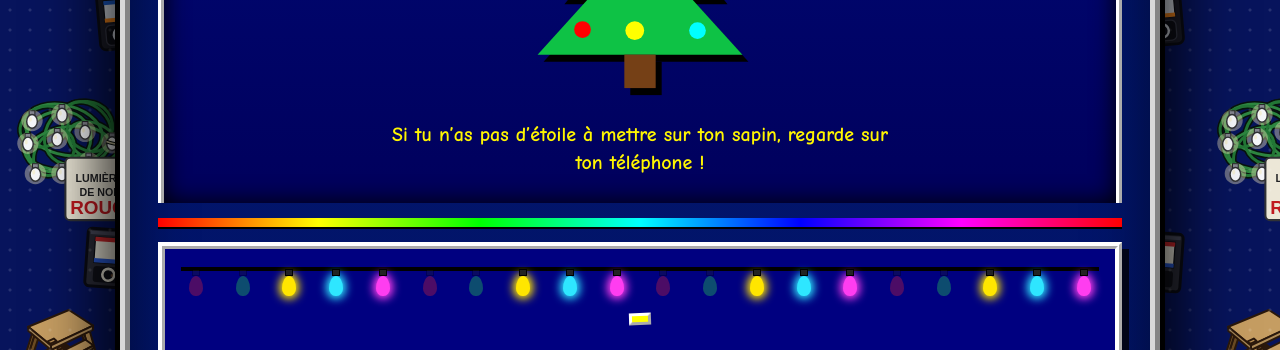
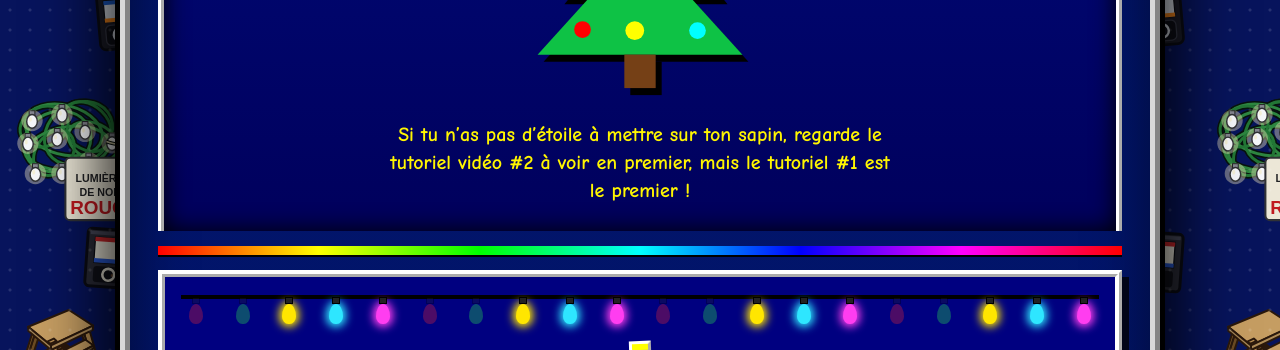
Before and after one commit to simongauthier101/DARP-Nael, a plain HTML site: page index.html in a window 1280 px wide. Shown: the part 1100-1450 px from the top of the page. Drawn offline with Linux system fonts and the light colour scheme.

Commit message:
Update tree caption with new tutorial instructions

```diff
--- a/index.html
+++ b/index.html
@@ -123,7 +123,7 @@ button{font-family:inherit;font-weight:bold;font-size:clamp(16px,3vw,20px);color
         </g>
 <animate attributeName="opacity" values="1;.65;1" dur=".8s" repeatCount="indefinite"/>
       </svg>
-      <div class="tree-caption"><h2><small>Si tu n’as pas d’étoile à mettre sur ton sapin, regarde sur ton téléphone !</small></h2></div>
+      <div class="tree-caption"><h2><small>Si tu n’as pas d’étoile à mettre sur ton sapin, regarde le tutoriel vidéo #2 à voir en premier, mais le tutoriel #1 est le premier !</small></h2></div>
     </div>
   </header>
 
```
